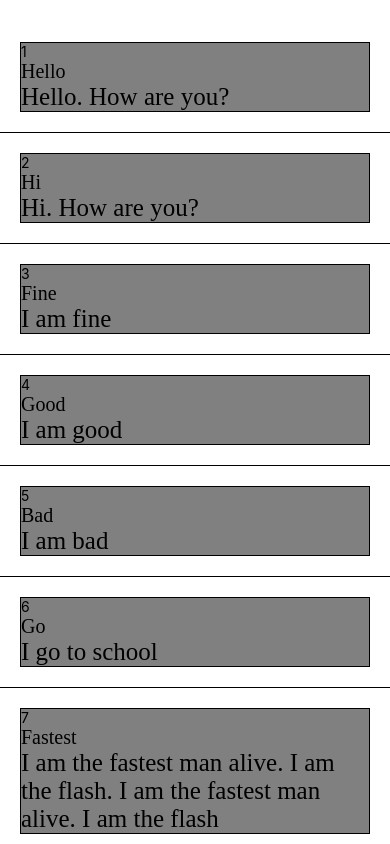
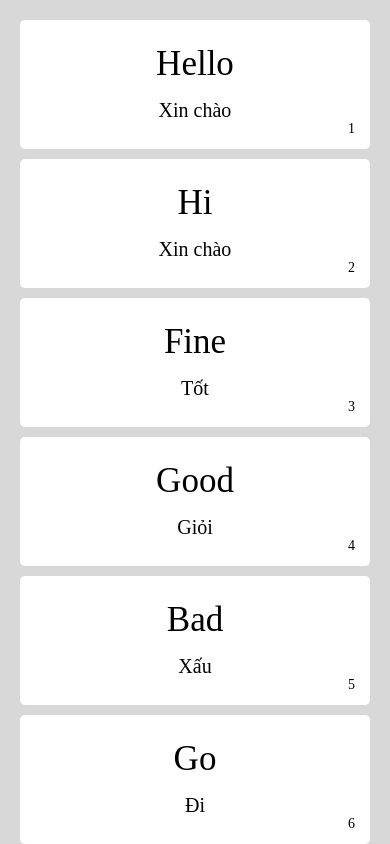
Before and after one commit to DaoVuDat/FlashCard, a React Native app: screen / in a window 390 px wide. Built offline with nearby package versions, Linux system fonts and the light colour scheme.

Commit message:
redesign flat list of vocabularies ver .1

```diff
--- a/App.js
+++ b/App.js
@@ -12,49 +12,49 @@ const dataSource =[
     key:"1",
     en:"Hello",
     sentence:"Hello. How are you?",
-    vn:"Xin chao",
+    vn:"Xin chào",
   },
   {
     key:"2",
     en:"Hi",
     sentence:"Hi. How are you?",
-    vn:"Xin chao",
+    vn:"Xin chào",
   },
   {
     key:"3",
     en:"Fine",
     sentence:"I am fine",
-    vn:"Tot",
+    vn:"Tốt",
   },
   {
     key:"4",
     en:"Good",
     sentence:"I am good",
-    vn:"Gioi",
+    vn:"Giỏi",
   },
   {
     key:"5",
     en:"Bad",
     sentence:"I am bad",
-    vn:"Te",
+    vn:"Xấu",
   },
   {
     key:"6",
     en:"Go",
     sentence:"I go to school",
-    vn:"Di",
+    vn:"Đi",
   },
   {
     key:"7",
     en:"Fastest",
     sentence:"I am the fastest man alive. I am the flash. I am the fastest man alive. I am the flash",
-    vn:"Nhanh nhat",
+    vn:"Nhanh nhất",
   },
   {
     key:"8",
     en:"Gun",
     sentence:"I have a really big gun in my pocket",
-    vn:"Sung",
+    vn:"Súng",
   },
 ]
 
@@ -80,10 +80,10 @@ export default class FlashCard extends Component {
       //     <Scene key="customLearning" component={CustomLearning} hideNavBar={true}/>
       //   </Stack>
       // </Router>
-      <View style ={{flex:1, marginTop:22}}>
+      <View style ={{flex:1, paddingTop:20, backgroundColor:"#D8D8D8"}}>
         <FlatList
           data={dataSource}
-
+          showsHorizontalScrollIndicator={false}
           keyExtractor={this._keyExtractor}
           renderItem={this._renderListItem}
         />
--- a/src/components/common/CustomCard.js
+++ b/src/components/common/CustomCard.js
@@ -11,12 +11,14 @@ export default class CustomCard extends Component {
         return(
             <View style ={{flex:1}}>
                 <View style = {styles.container}>
-                    <Text>{this.props.item.key}</Text>
-                    <Text style={styles.text}>{this.props.item.en}</Text>
-                    <Text style={styles.textFocus}>{this.props.item.sentence}</Text>
+                <View style = {{flex: 5, alignItems:'center', justifyContent:'center',}}>
+                    <Text style={styles.textFocus}>{this.props.item.en}</Text>
+                    <Text style={styles.text}>{this.props.item.vn}</Text>
                 </View>
-
-                <View style={{height:1, backgroundColor:'#000'}}/>
+                <View style= {{flex: 1, flexDirection:'row', justifyContent:'flex-end', paddingRight:5}}>
+                    <Text style ={{fontFamily:'Ubuntu-Light'}}>{this.props.item.key}</Text>
+                </View>
+                </View>
             </View>
         )
     };
@@ -25,17 +27,24 @@ export default class CustomCard extends Component {
 const styles = StyleSheet.create({
     container:{
         flex:1,
-        margin: 20,
-        borderWidth:1,
-        backgroundColor:'gray',
-        height: 100
+        marginLeft:20,
+        marginRight:20,
+        marginBottom: 10,
+        height: 150,
+        borderRadius:5,
+        backgroundColor:"#FFF",
+        shadowColor: '#343434',
+        elevation:3,
+        shadowOpacity:0.5,
+        padding: 10
     },
     textFocus:{
-        fontSize: 25,
+        margin: 15,
+        fontSize: 35,
         fontFamily:'Ubuntu-Bold',
     },
     text:{
         fontSize: 20,
-        fontFamily:'Ubuntu-Light',
+        fontFamily:'Ubuntu-Regular',
     }
 })
```
